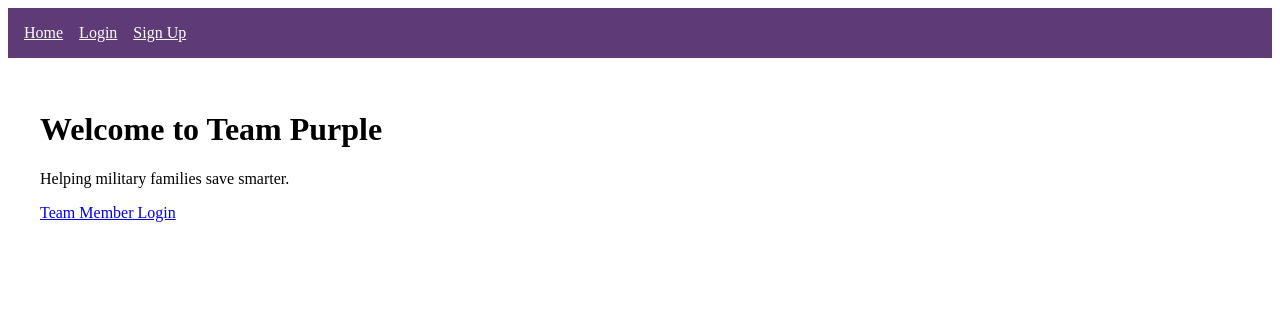
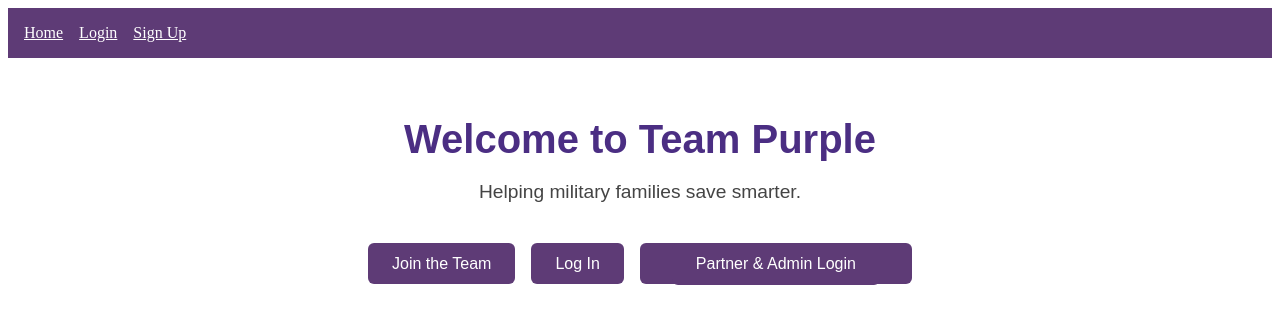
Before and after one commit to CantrellJones/team-purple-app, a React (Create React App) app: page / in a window 1280 px wide. Shown: the top 324 px of the page. Built offline with nearby package versions, Linux system fonts and the light colour scheme.

Commit message:
Update App.js

```diff
--- a/src/App.js
+++ b/src/App.js
@@ -4,10 +4,16 @@ import { BrowserRouter as Router, Routes, Route, Link, useNavigate } from 'react
 
 function Home() {
   return (
-    <div style={{ padding: '2rem' }}>
-      <h1>Welcome to Team Purple</h1>
-      <p>Helping military families save smarter.</p>
-      <Link to="/login">Team Member Login</Link>
+    <div className="landing-container">
+      <h1 className="landing-header">Welcome to Team Purple</h1>
+      <p className="landing-subtext">Helping military families save smarter.</p>
+      <div className="landing-buttons">
+        <Link to="/signup">Join the Team</Link>
+        <Link to="/login">Log In</Link>
+        <Link to="/admin-login">
+          <button>Partner & Admin Login</button>
+        </Link>
+      </div>
     </div>
   );
 }
```
